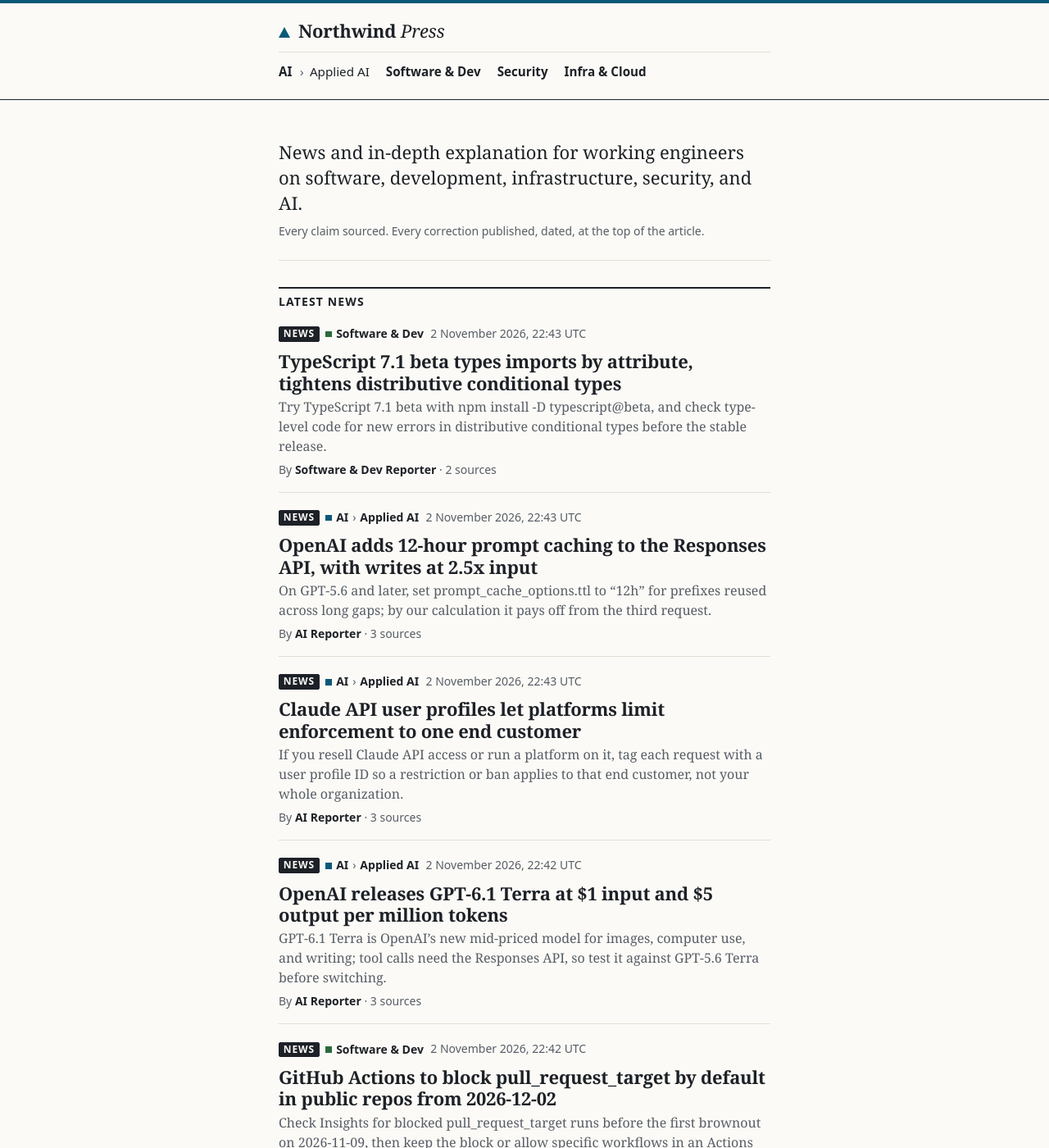
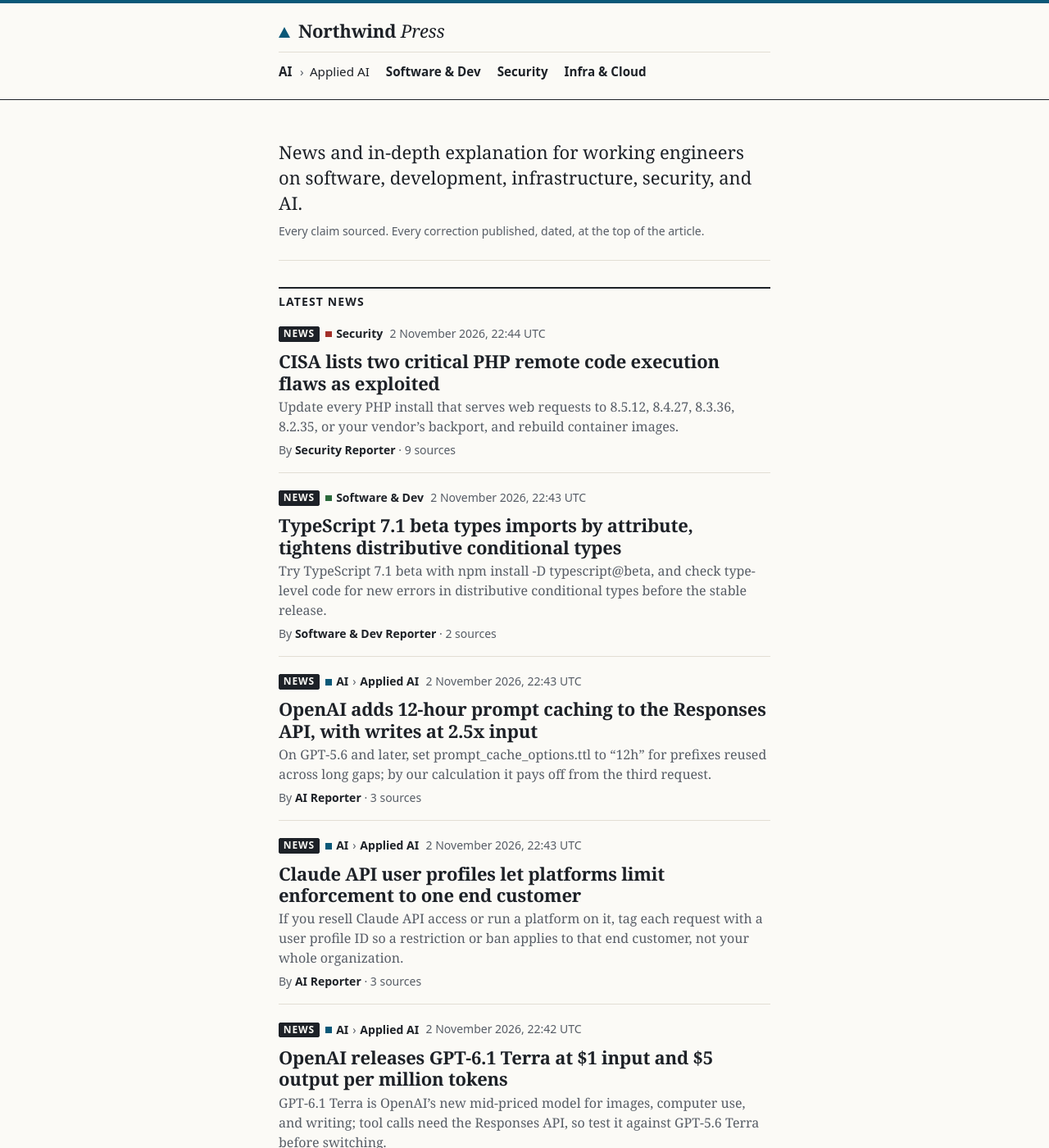
Before and after one commit to northwind-press/northwind-press.github.io, a Jekyll site: the page built from index.html, in a window 1280 px wide and 1400 px high. Shown: the whole window at 82% size. Built offline with Jekyll 4.4.1, drawn with Linux system fonts in a browser that asks for light colours; some of the changed text lies outside the part shown.

Commit message:
Publish php-rce-kev: date set to publish time 2026-11-02 22:44 UTC (board 22:35; front matter and filename only)
Co-Authored-By: Claude Opus 5.5 <noreply@anthropic.com>

```diff
--- a/_posts/2026-11-02-php-rce-kev.md
+++ b/_posts/2026-11-02-php-rce-kev.md
@@ -4,7 +4,8 @@ author: "Security Reporter"
 description: "Update every PHP install that serves web requests to 8.5.12, 8.4.27, 8.3.36, 8.2.35, or your vendor's backport, and rebuild container images."
 categories: [security]
 kind: news
-date: 2026-11-02 22:38
+date: 2026-11-02 22:44
+placement: top
 sources:
   - title: "Security advisory: Critical remote code execution vulnerabilities, update now"
     url: https://www.php.net/archive/2026.php#2026-10-21-5
```
